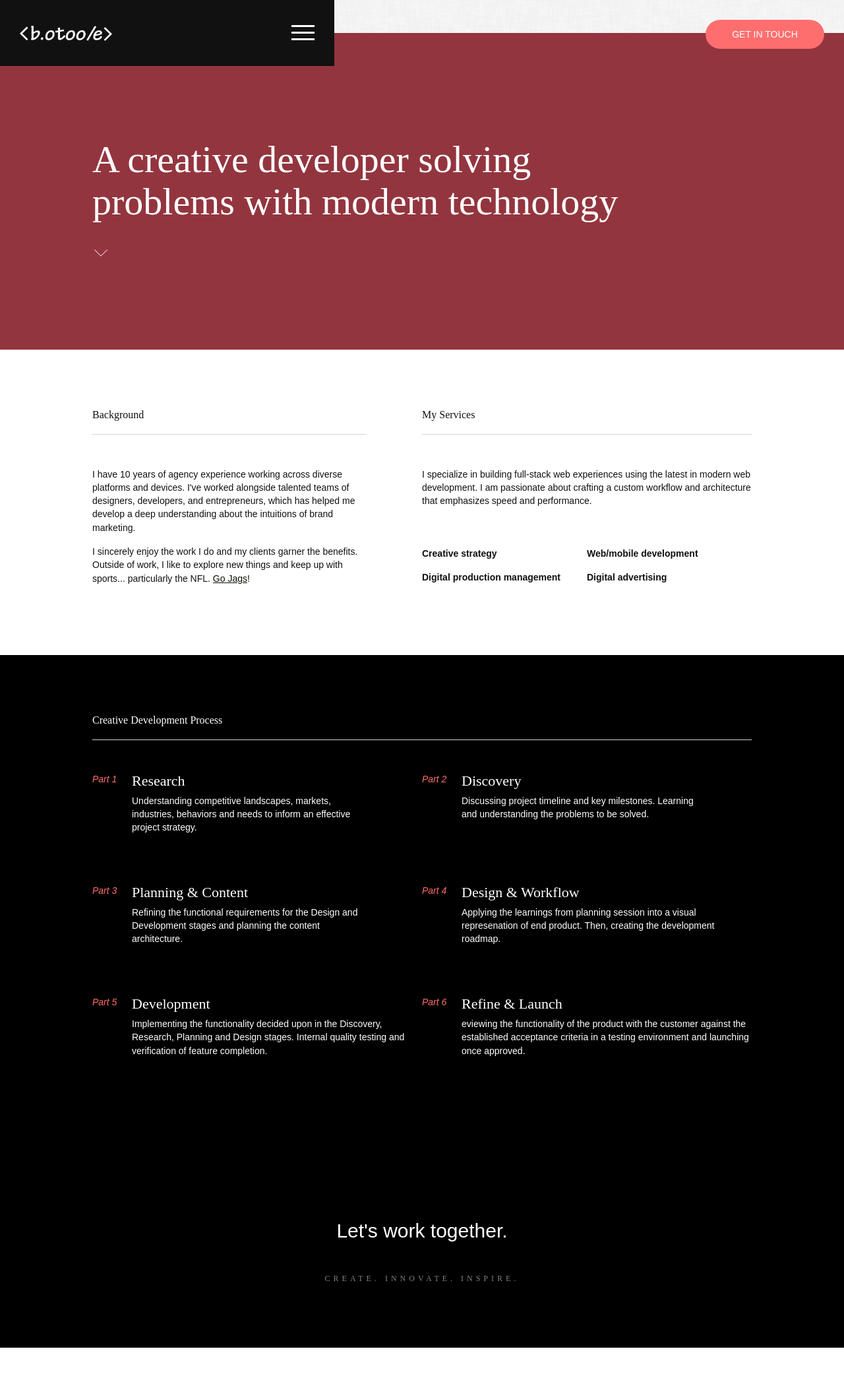
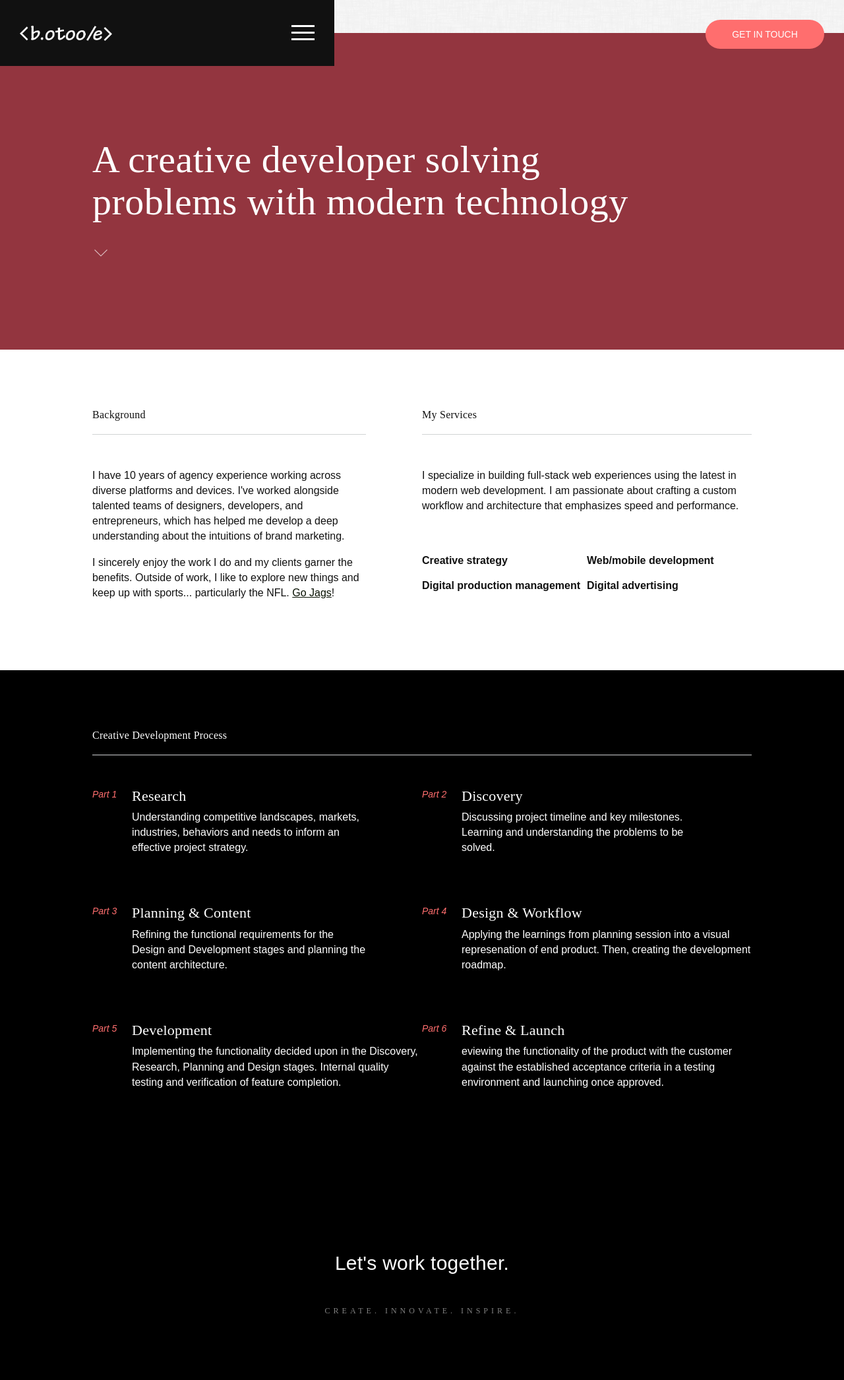
Before and after one commit to brianotoole/brianz3.1, a Jekyll site: the page built from about.html, in a window 1280 px wide. Shown: the whole page at 66% size. Built offline with Jekyll 4.4.1, drawn with Linux system fonts in a browser that asks for light colours; nearby versions of some CDN libraries; before the commit the page ends 2043 px from its top, so only the background shows below that.

```diff
--- a/assets/css/app.css
+++ b/assets/css/app.css
@@ -809,11 +809,13 @@ h1, .h1, h2, .h2, h3, .h3, h4, .h4, h5, .h5, h6, .h6 {
   font-family: "freight-text-pro", serif;
   font-weight: 500;
   line-height: 1.1;
-  word-wrap: break-word; }
+  word-wrap: break-word;
+  letter-spacing: 0.25px; }
 
 h1,
 .h1 {
-  font-size: 3.625rem; }
+  font-size: 3.625rem;
+  letter-spacing: 0.5px; }
   @media (max-width: 50rem) {
     h1,
     .h1 {
@@ -860,10 +862,10 @@ h6,
       font-size: 1rem; } }
 
 p {
-  font-size: 0.875rem; }
+  font-size: 1rem; }
 
 ul, ol, dl {
-  font-size: 0.875rem; }
+  font-size: 1rem; }
 
 pre {
   padding: 20px;
```
Also changed, not shown: src/styles/base/_typography.scss (+4 -4 lines), assets/app.js.
